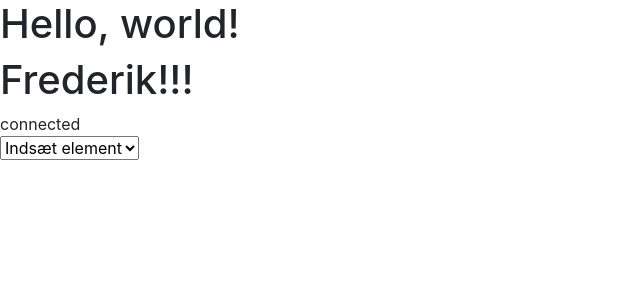
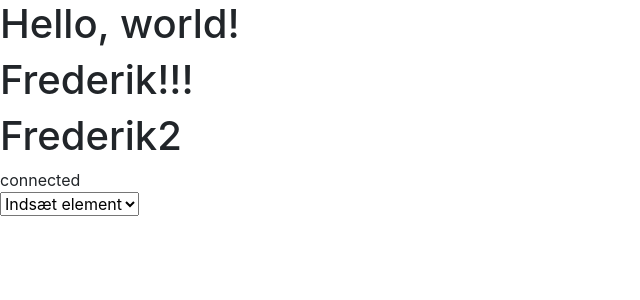
Before and after one commit to Mandrop/dlg, a PHP site: page / in a window 1280 px wide. Shown: the top 300 px of the page, without its empty margins (0-640 px from the left). Run offline with PHP 8.4, Linux system fonts and the light colour scheme.

Commit message:
Update index.php

```diff
--- a/index.php
+++ b/index.php
@@ -17,6 +17,7 @@ include('config.php');
   <body>
     <h1>Hello, world!</h1>
     <h1>Frederik!!!</h1>
+    <h1>Frederik2</h1>
     <?php
 
 if ($db) {
```
